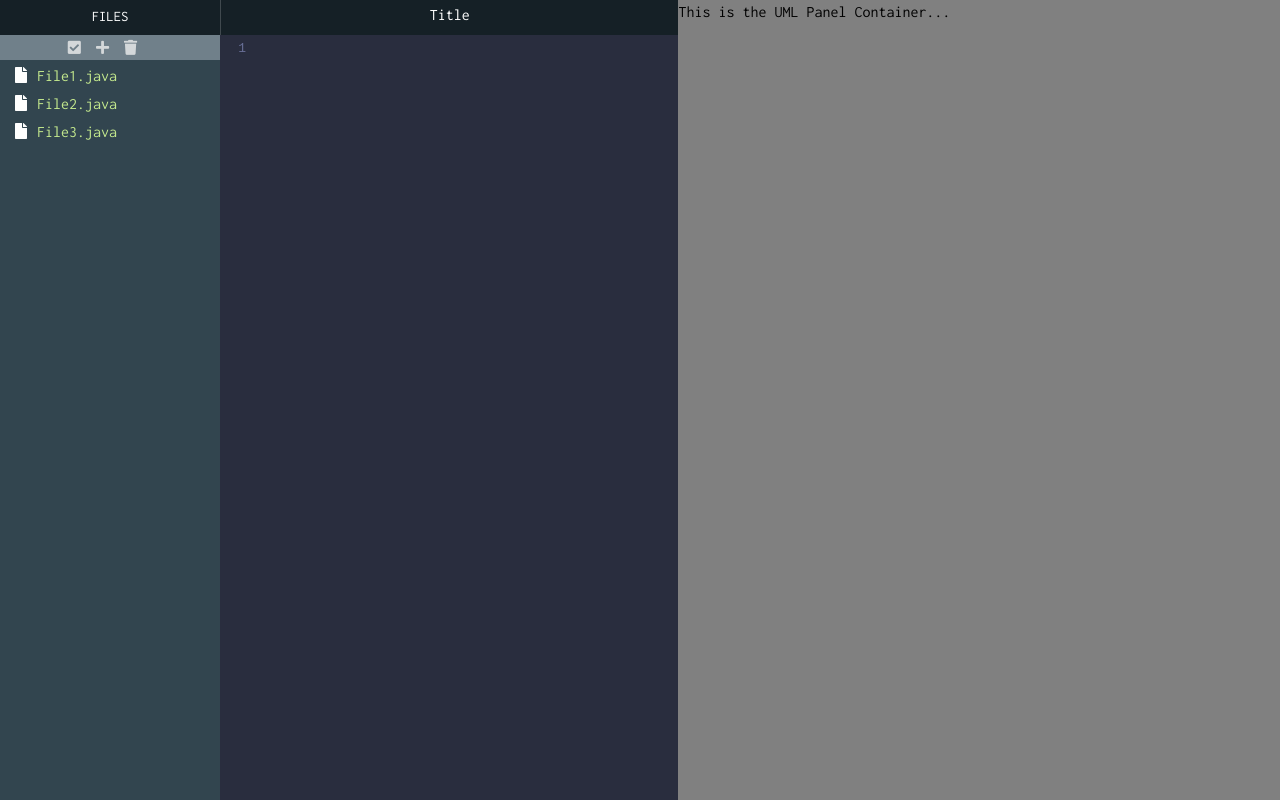
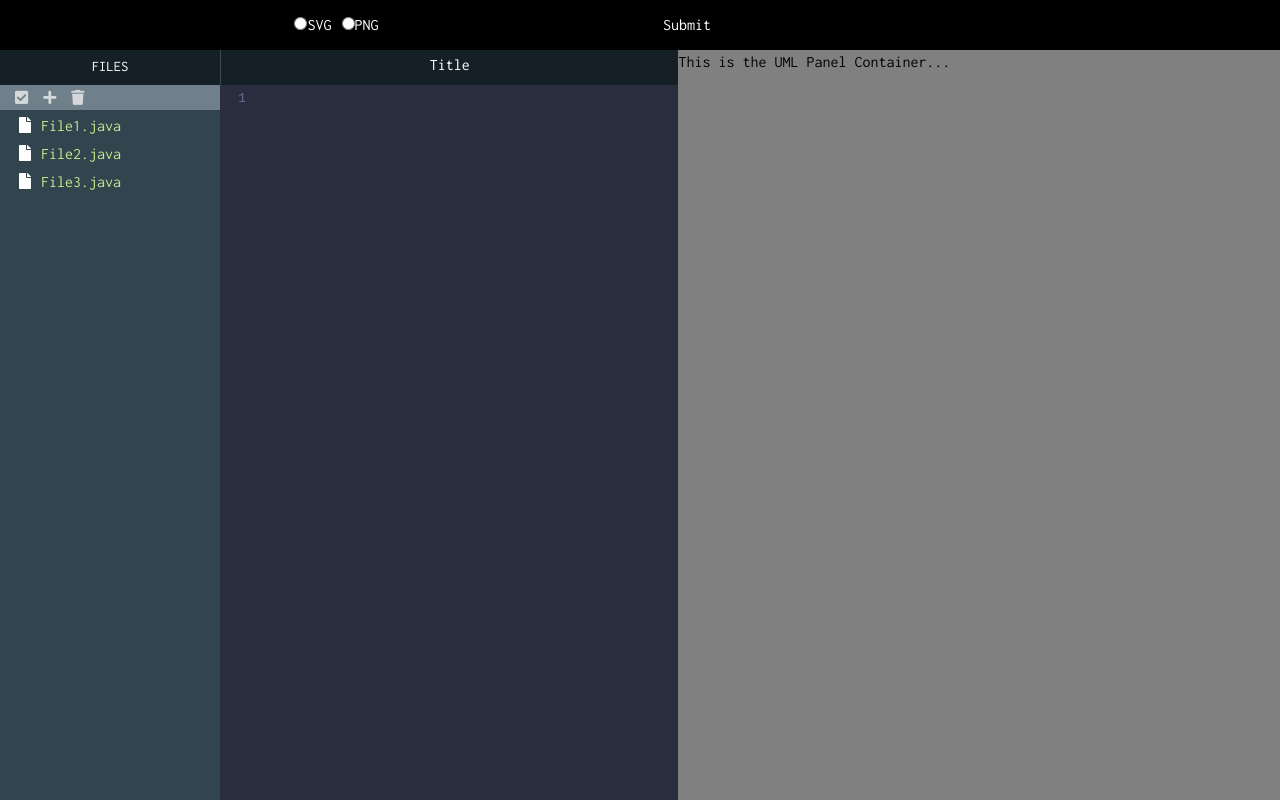
Before and after one commit to c3ko/umlify-front-v2, a React (Create React App) app: page / in a window 1280 px wide. Built offline with nearby package versions, Linux system fonts and the light colour scheme.

Commit message:
added options topbar and fixed viewport height issue

```diff
--- a/src/App.js
+++ b/src/App.js
@@ -2,14 +2,16 @@ import React from 'react';
 import './styles/main.scss';
 import CodeContainer from './views/containers/CodeContainer';
 import UMLContainer from './views/containers/UMLContainer';
+import OptionsBar from './views/containers/OptionsBar';
 
 function App() {
   return (
     <div className="App">
-
-        <CodeContainer />
-        <UMLContainer />
-
+        <OptionsBar />
+        <div className="content">
+          <CodeContainer />
+          <UMLContainer />
+        </div>
 
     </div>
 
--- a/src/styles/code_pane.scss
+++ b/src/styles/code_pane.scss
@@ -1,5 +1,7 @@
 $top-bar-height: 35px;
 $toolbar-height: 25px;
+
+
 $dark-colour: #152026;
 button {
     padding: 0;
@@ -14,7 +16,7 @@ ul {
 .code-panel-container {
 
     display: flex;
-    height: 100%;
+    height: calc(100vh - 50px);
 
     .file-panel-container {
         display: flex;
@@ -43,8 +45,9 @@ ul {
 
 .CodeMirror {
     //height: calc(100vh - 35 - 25);
-    height: calc(100vh - 35px);
+    height: calc(100vh - 50px - 35px);
     max-width: calc(100vw - 220px - 47vw);
+    min-width: 400px;
 }
 p.file-panel-title {
     background-color: $dark-colour;
@@ -65,15 +68,37 @@ p.file-panel-title {
 
         cursor: pointer;
         padding-top: 4px;
-        padding-left: 15px;
+        padding-left: 6px;
+
+
 
         span {
+
 
             font-size: 12pt;
 
             color: #C3E88D;
             width: 100%;
 
+        }
+
+        input.file-item-checkbox {
+            visibility: hidden;
+
+            &.visible {
+                visibility: visible;
+                margin-right: 10px;
+                margin-left: 10px;
+            }
+
+        }
+
+
+
+        &.selected {
+            span {
+
+            }
         }
 
 
@@ -103,9 +128,8 @@ p.file-panel-title {
 
     height: $toolbar-height;
     background: #70808a;
-    justify-content: center;
-
-
+    justify-content: flex-start;
+    padding-left: 15px;
 
     i {
         font-size: 15px;
--- a/src/styles/main.scss
+++ b/src/styles/main.scss
@@ -33,6 +33,8 @@ $input-shadow: none;
 
 */
 
+$options-bar-height: 50px;
+
 @import '../../node_modules/@fortawesome/fontawesome-free/scss/fontawesome.scss';
 @import '../../node_modules/@fortawesome/fontawesome-free/scss/solid.scss';
 
@@ -48,9 +50,38 @@ body {
 
 .App {
     display: flex;
-    overflow: hidden;
+    flex-direction: column;
+
+
+}
+
+.options-bar-container {
+    flex: 0 0 $options-bar-height;
+
+    display: flex;
+    justify-content: space-evenly;
+    background: black;
+    color: white;
+    align-items: center;
+    span {
+        margin-left: 10px;
+
+    }
+
+    button {
+        color: white;
+    }
+}
+
+
+.content {
+
+    flex: 1 1;
+
+    display: flex;
     width: 100vw;
-    height: 100vh;
+
+
 }
 
 .code-panel-container {
@@ -62,6 +93,8 @@ body {
 }
 
 .uml-panel-container {
-    flex: 0 0 47%;
+    flex: 1 1 47%;
     background-color: grey;
+
+
 }
--- a/src/styles/uml_pane.scss
+++ b/src/styles/uml_pane.scss
@@ -1,2 +1,3 @@
 .uml-panel-container {
+    overflow: scroll;
 }
--- a/src/views/components/FilePanelList.js
+++ b/src/views/components/FilePanelList.js
@@ -15,8 +15,11 @@ function FilePanelListItem({ filename }) {
     return (
         <li className="file-panel-item">
             <span>
+                <input className="file-item-checkbox" type="checkbox" />
                 <i className="fas fa-file"></i>
-                { filename }
+                <label>
+                    { filename }
+                </label>
             </span>
         </li>
     )
--- /dev/null
+++ b/src/views/containers/OptionsBar.js
@@ -0,0 +1,28 @@
+import React, { useState } from 'react';
+import '../../styles/options.scss';
+function OptionsBar() {
+    return (
+        <ul className="options-bar-container">
+            <li>
+                <span>
+                    <input id="svg" type="radio" name="format" value="svg" />
+                    <label for="svg">SVG</label>
+                </span>
+                <span>
+                    <input id="png" type="radio" name="format" value="png" />
+                    <label for="png">PNG</label>
+                </span>
+            </li>
+            <li>
+                <div className="">
+                    <button>Submit</button>
+                </div>
+            </li>
+            <li>
+
+            </li>
+        </ul>
+    )
+}
+
+export default OptionsBar;
```
Also changed, not shown: src/styles/checkbox_style.scss (added, +46 -0 lines), src/views/components/OptionsBar.js (deleted, +0 -11 lines), src/views/components/StatusBar.js (+4 -5 lines), src/views/components/UMLToolBar.js (added, +11 -0 lines), src/styles/options.scss (added).
